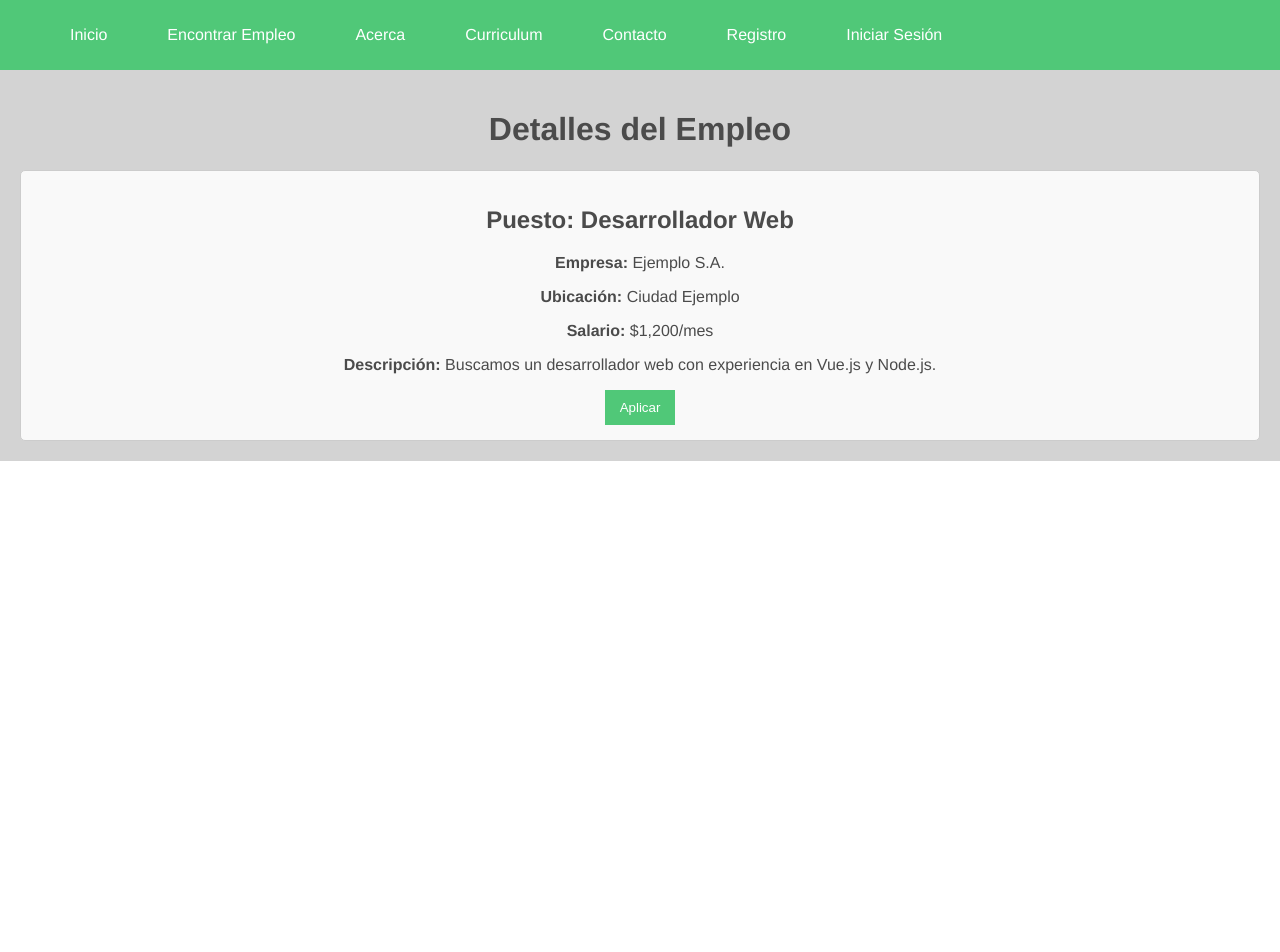
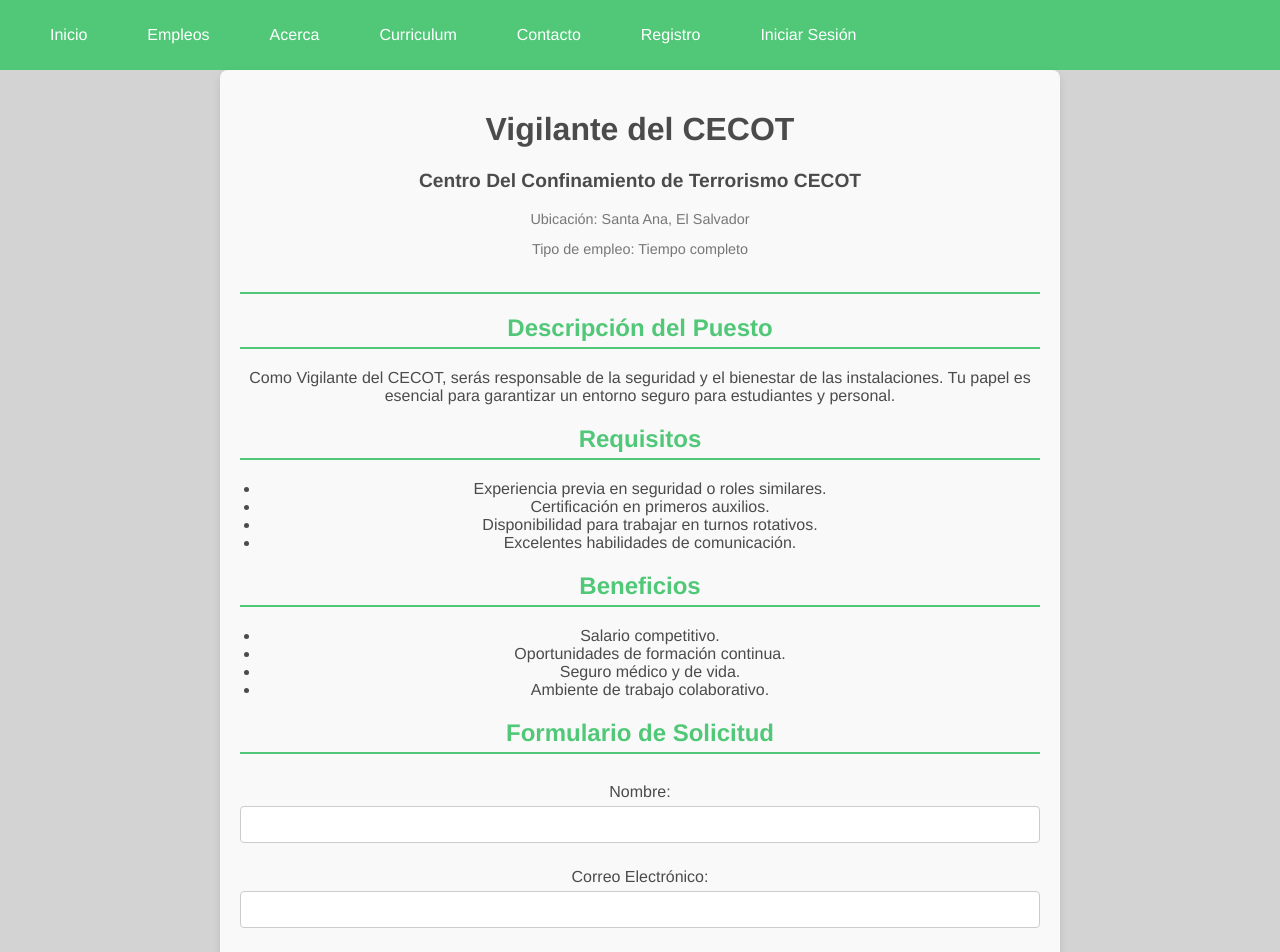
Before and after one commit to FrankUgb/ugbjobs, a Vue app: page /empleo in a window 1280 px wide. Shown: the top 952 px of the page. Before the commit the page ends 800 px from the top, so only its background shows below. Built offline with nearby package versions, Linux system fonts and the light colour scheme.

Commit message:
cambio 2
Cambio de nombres
registro y Lista de Empleos

```diff
--- a/src/assets/Css/Trabajo.css
+++ b/src/assets/Css/Trabajo.css
@@ -0,0 +1,76 @@
+/* Estilos generales para el componente Trabajo */
+.job-details {
+  max-width: 800px;
+  margin: 0 auto;
+  padding: 20px;
+  background-color: #f9f9f9;
+  border-radius: 8px;
+  box-shadow: 0 4px 8px rgba(0, 0, 0, 0.1);
+}
+
+.job-header {
+  text-align: center;
+  padding-bottom: 20px;
+  border-bottom: 2px solid #50C878; /* Verde esmeralda */
+}
+
+.company-name {
+  font-weight: bold;
+  font-size: 1.2em;
+  color: #4B4B4B;
+}
+
+.job-location,
+.job-type {
+  font-size: 0.9em;
+  color: #777;
+}
+
+.job-description,
+.job-requirements,
+.job-benefits,
+.application-form {
+  margin: 20px 0;
+}
+
+h2 {
+  border-bottom: 2px solid #50C878;
+  padding-bottom: 5px;
+  color: #50C878;
+}
+
+ul {
+  list-style-type: disc;
+  padding-left: 20px;
+}
+
+form {
+  display: flex;
+  flex-direction: column;
+}
+
+label {
+  margin: 10px 0 5px;
+}
+
+input[type="text"],
+input[type="email"],
+input[type="file"] {
+  padding: 10px;
+  border: 1px solid #ccc;
+  border-radius: 4px;
+  margin-bottom: 15px;
+}
+
+button {
+  padding: 10px;
+  background-color: #50C878;
+  color: white;
+  border: none;
+  border-radius: 4px;
+  cursor: pointer;
+}
+
+button:hover {
+  background-color: #45b369; /* Un poco más oscuro al pasar el mouse */
+}
--- a/src/components/HelloWorld.vue
+++ b/src/components/HelloWorld.vue
@@ -24,7 +24,7 @@
       <p><strong>Empresa:</strong> Policía Nacional</p>
       <p><strong>Ubicación:</strong> CECOT</p>
       <p><strong>Salario:</strong> $1,000/mes</p>
-      <router-link to="/trabajo" class="view-job-button">Ver Empleo</router-link>
+      <router-link to="/empleo" class="view-job-button">Ver Empleo</router-link>
     </div>
 
     <div class="job-item">
--- a/src/components/MyNavbar.vue
+++ b/src/components/MyNavbar.vue
@@ -2,12 +2,12 @@
     <nav class="navbar">
       <div class="navbar-container">
         <ul class="navbar-menu">
-          <li><a href="#">Inicio</a></li>
-          <li><a href="#">Encontrar Empleo</a></li>
+          <li><router-link to="/">Inicio</router-link></li> <!-- Usa router-link -->
+          <li><router-link to="/trabajo">Empleos</router-link></li> <!-- Usa router-link -->
           <li><a href="#">Acerca</a></li>
           <li><a href="#">Curriculum</a></li>
           <li><a href="#">Contacto</a></li>
-          <li><a href="#">Registro</a></li>
+          <li><router-link to="/registro">Registro</router-link></li> <!-- Usa router-link -->
           <li><a href="#">Iniciar Sesión</a></li>
         </ul>
       </div>
--- a/src/components/Views/EmpleoPage.vue
+++ b/src/components/Views/EmpleoPage.vue
@@ -1,45 +1,160 @@
 <template>
-  <div class="empleo-page">
-    <h1>Detalles del Empleo</h1>
-    <div class="job-details">
-      <h2>Puesto: Desarrollador Web</h2>
-      <p><strong>Empresa:</strong> Ejemplo S.A.</p>
-      <p><strong>Ubicación:</strong> Ciudad Ejemplo</p>
-      <p><strong>Salario:</strong> $1,200/mes</p>
-      <p><strong>Descripción:</strong> Buscamos un desarrollador web con experiencia en Vue.js y Node.js.</p>
-      <button class="apply-button">Aplicar</button>
-    </div>
+  <div class="job-details">
+    <header class="job-header">
+      <h1>Vigilante del CECOT</h1>
+      <p class="company-name">Centro Del Confinamiento de Terrorismo CECOT</p>
+      <p class="job-location">Ubicación: Santa Ana, El Salvador</p>
+      <p class="job-type">Tipo de empleo: Tiempo completo</p>
+    </header>
+
+    <section class="job-description">
+      <h2>Descripción del Puesto</h2>
+      <p>
+        Como Vigilante del CECOT, serás responsable de la seguridad y el bienestar de
+        las instalaciones. Tu papel es esencial para garantizar un entorno seguro
+        para estudiantes y personal.
+      </p>
+    </section>
+
+    <section class="job-requirements">
+      <h2>Requisitos</h2>
+      <ul>
+        <li>Experiencia previa en seguridad o roles similares.</li>
+        <li>Certificación en primeros auxilios.</li>
+        <li>Disponibilidad para trabajar en turnos rotativos.</li>
+        <li>Excelentes habilidades de comunicación.</li>
+      </ul>
+    </section>
+
+    <section class="job-benefits">
+      <h2>Beneficios</h2>
+      <ul>
+        <li>Salario competitivo.</li>
+        <li>Oportunidades de formación continua.</li>
+        <li>Seguro médico y de vida.</li>
+        <li>Ambiente de trabajo colaborativo.</li>
+      </ul>
+    </section>
+
+    <section class="application-form">
+      <h2>Formulario de Solicitud</h2>
+      <form @submit.prevent="submitApplication">
+        <label for="name">Nombre:</label>
+        <input type="text" id="name" v-model="applicant.name" required />
+
+        <label for="email">Correo Electrónico:</label>
+        <input type="email" id="email" v-model="applicant.email" required />
+
+        <label for="resume">Currículum (opcional):</label>
+        <input type="file" id="resume" @change="handleFileUpload" />
+
+        <button type="submit">Enviar Solicitud</button>
+      </form>
+    </section>
   </div>
 </template>
 
 <script>
+import '../../assets/Css/Trabajo.css';
+
 export default {
-  name: 'EmpleoPage', // Asegúrate de que el nombre del componente sea en minúsculas
-};
+  name: 'EmpleoPage',
+  data() {
+    return {
+      applicant: {
+        name: '',
+        email: '',
+        resume: null,
+      },
+    };
+  },
+  methods: {
+    handleFileUpload(event) {
+      this.applicant.resume = event.target.files[0];
+    },
+    submitApplication() {
+      // Lógica para enviar la solicitud
+      console.log('Solicitud enviada:', this.applicant);
+      // Aquí puedes agregar la lógica para enviar la información a un servidor
+    },
+  },
+}
 </script>
 
 <style scoped>
-.empleo-page {
+.job-details {
+  max-width: 800px;
+  margin: 0 auto;
   padding: 20px;
+  background-color: #f9f9f9;
+  border-radius: 8px;
+  box-shadow: 0 4px 8px rgba(0, 0, 0, 0.1);
 }
 
-.job-details {
-  border: 1px solid #ccc;
-  padding: 15px;
-  border-radius: 5px;
-  background-color: #f9f9f9;
+.job-header {
+  text-align: center;
+  padding-bottom: 20px;
+  border-bottom: 2px solid #50C878; /* Verde esmeralda */
 }
 
-.apply-button {
-  background-color: #50C878; /* Verde esmeralda */
+.company-name {
+  font-weight: bold;
+  font-size: 1.2em;
+  color: #4B4B4B;
+}
+
+.job-location,
+.job-type {
+  font-size: 0.9em;
+  color: #777;
+}
+
+.job-description,
+.job-requirements,
+.job-benefits,
+.application-form {
+  margin: 20px 0;
+}
+
+h2 {
+  border-bottom: 2px solid #50C878;
+  padding-bottom: 5px;
+  color: #50C878;
+}
+
+ul {
+  list-style-type: disc;
+  padding-left: 20px;
+}
+
+form {
+  display: flex;
+  flex-direction: column;
+}
+
+label {
+  margin: 10px 0 5px;
+}
+
+input[type="text"],
+input[type="email"],
+input[type="file"] {
+  padding: 10px;
+  border: 1px solid #ccc;
+  border-radius: 4px;
+  margin-bottom: 15px;
+}
+
+button {
+  padding: 10px;
+  background-color: #50C878;
   color: white;
   border: none;
-  padding: 10px 15px;
+  border-radius: 4px;
   cursor: pointer;
-  transition: background-color 0.3s;
 }
 
-.apply-button:hover {
-  background-color: #3d9f5c; /* Un tono más oscuro */
+button:hover {
+  background-color: #45b369; /* Un poco más oscuro al pasar el mouse */
 }
 </style>
--- a/src/router/index.js
+++ b/src/router/index.js
@@ -9,12 +9,12 @@ const routes = [
   {
     path: '/trabajo',
     name: 'Trabajo',
-    component: () => import("../components/Views/Trabajo.vue")
+    component: () => import("../components/Views/Lista-Empleos.vue")
   },
   {
     path: '/registro',
     name: 'Registro',
-    component: () => import("../components/Views/Registro.vue")
+    component: () => import("../components/Views/Registro-User.vue")
   },
   {
     path: '/empleo',
```
Also changed, not shown: src/components/Views/Lista-Empleos.vue (renamed from src/components/Views/Trabajo.vue), src/components/Views/Registro-User.vue (renamed from src/components/Views/Registro.vue).
